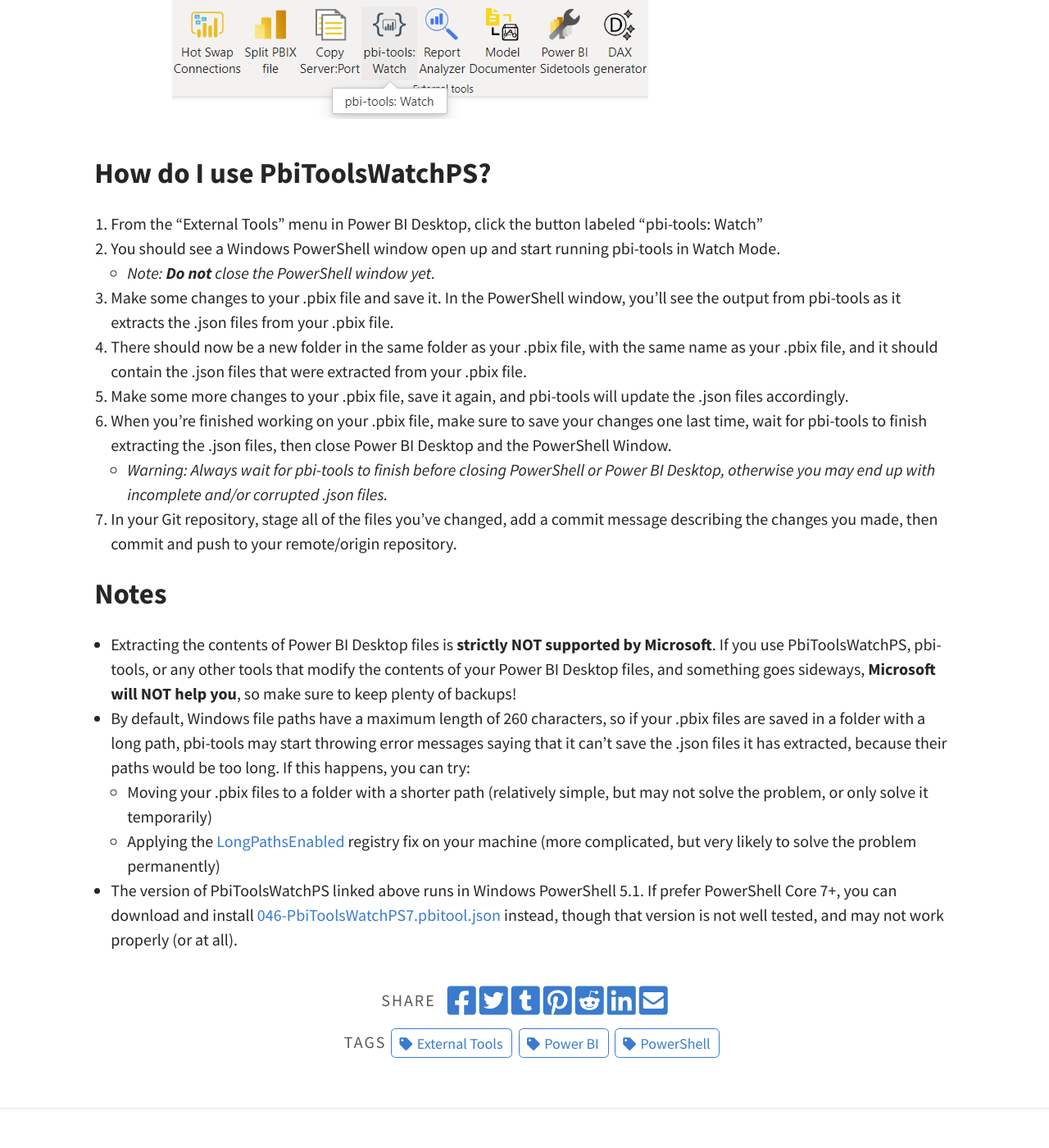
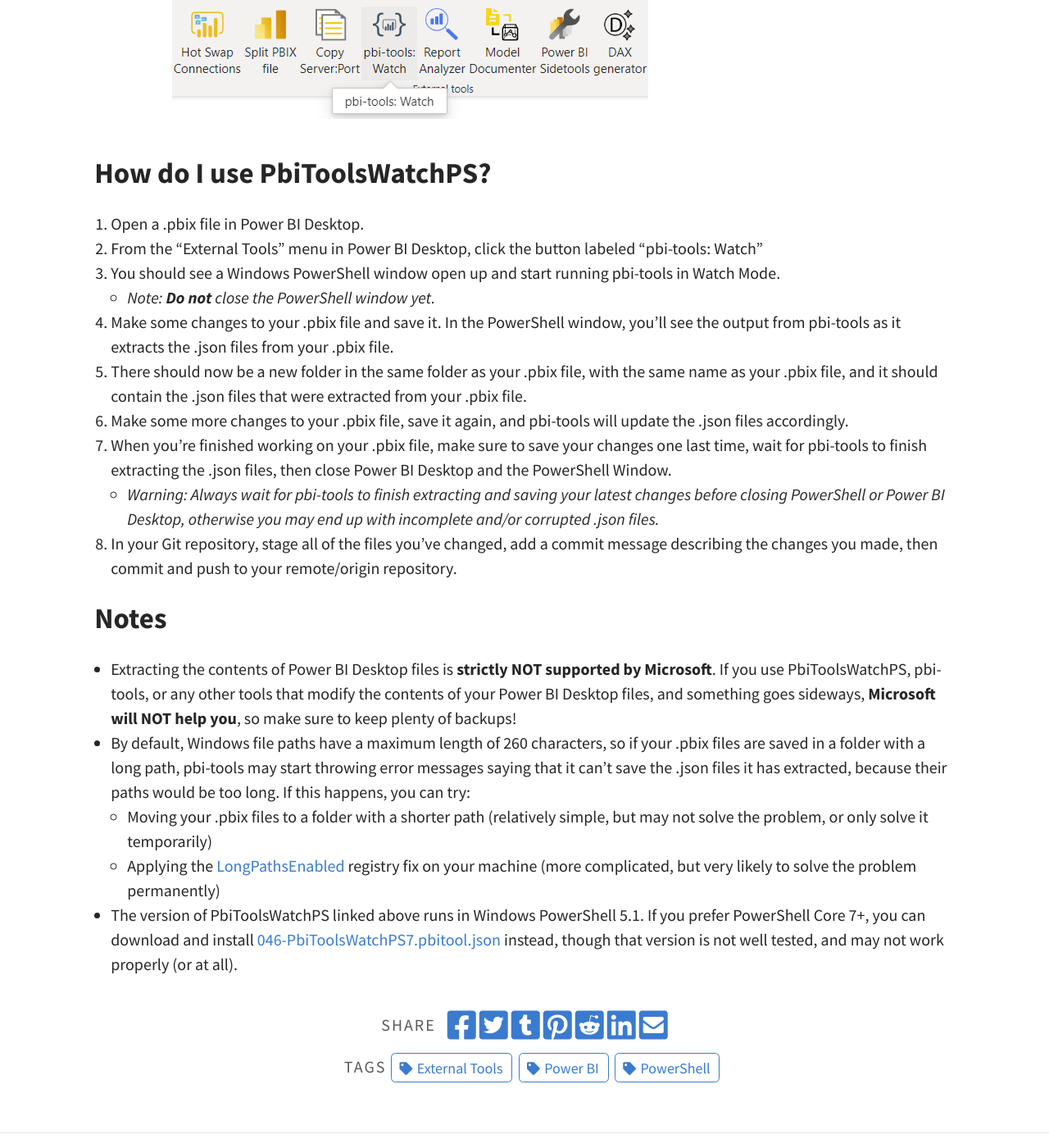
Before and after one commit to DataVolumeXYZ/DataVolumeXYZ, a Jekyll site: the page built from _posts/2023-03-20-external-tool-PbiToolsWatchPS.md, in a window 1280 px wide and 1400 px high, scrolled down 2191 px. Shown: the whole window at 82% size. Built offline with Jekyll 4.4.1, drawn with Linux system fonts in a browser that asks for light colours.

Commit message:
Update 2023-03-20-external-tool-PbiToolsWatchPS.md
Fixed numbering and some minor typos

```diff
--- a/_posts/2023-03-20-external-tool-PbiToolsWatchPS.md
+++ b/_posts/2023-03-20-external-tool-PbiToolsWatchPS.md
@@ -51,15 +51,16 @@
 
 ## How do I use PbiToolsWatchPS?
 
-1. From the "External Tools" menu in Power BI Desktop, click the button labeled "pbi-tools: Watch"
-2. You should see a Windows PowerShell window open up and start running pbi-tools in Watch Mode.
+1. Open a .pbix file in Power BI Desktop.
+2. From the "External Tools" menu in Power BI Desktop, click the button labeled "pbi-tools: Watch"
+3. You should see a Windows PowerShell window open up and start running pbi-tools in Watch Mode.
   * _Note: **Do not** close the PowerShell window yet._
-1. Make some changes to your .pbix file and save it. In the PowerShell window, you'll see the output from pbi-tools as it extracts the .json files from your .pbix file.
-2. There should now be a new folder in the same folder as your .pbix file, with the same name as your .pbix file, and it should contain the .json files that were extracted from your .pbix file.
-3. Make some more changes to your .pbix file, save it again, and pbi-tools will update the .json files accordingly.
-4. When you're finished working on your .pbix file, make sure to save your changes one last time, wait for pbi-tools to finish extracting the .json files, then close Power BI Desktop and the PowerShell Window.
-  * _Warning: Always wait for pbi-tools to finish before closing PowerShell or Power BI Desktop, otherwise you may end up with incomplete and/or corrupted .json files._
-1. In your Git repository, stage all of the files you've changed, add a commit message describing the changes you made, then commit and push to your remote/origin repository.
+4. Make some changes to your .pbix file and save it. In the PowerShell window, you'll see the output from pbi-tools as it extracts the .json files from your .pbix file.
+5. There should now be a new folder in the same folder as your .pbix file, with the same name as your .pbix file, and it should contain the .json files that were extracted from your .pbix file.
+6. Make some more changes to your .pbix file, save it again, and pbi-tools will update the .json files accordingly.
+7. When you're finished working on your .pbix file, make sure to save your changes one last time, wait for pbi-tools to finish extracting the .json files, then close Power BI Desktop and the PowerShell Window.
+  * _Warning: Always wait for pbi-tools to finish extracting and saving your latest changes before closing PowerShell or Power BI Desktop, otherwise you may end up with incomplete and/or corrupted .json files._
+8. In your Git repository, stage all of the files you've changed, add a commit message describing the changes you made, then commit and push to your remote/origin repository.
 
 ## Notes
 
@@ -67,4 +68,4 @@
 * By default, Windows file paths have a maximum length of 260 characters, so if your .pbix files are saved in a folder with a long path, pbi-tools may start throwing error messages saying that it can't save the .json files it has extracted, because their paths would be too long. If this happens, you can try:
   * Moving your .pbix files to a folder with a shorter path (relatively simple, but may not solve the problem, or only solve it temporarily)
   * Applying the [LongPathsEnabled](https://docs.microsoft.com/en-us/windows/win32/fileio/maximum-file-path-limitation?tabs=cmd#enable-long-paths-in-windows-10-version-1607-and-later) registry fix on your machine (more complicated, but very likely to solve the problem permanently)
-* The version of PbiToolsWatchPS linked above runs in Windows PowerShell 5.1. If prefer PowerShell Core 7+, you can download and install [046-PbiToolsWatchPS7.pbitool.json](https://raw.githubusercontent.com/JamesDBartlett3/PowerBits/main/ExternalTools/046-PbiToolsWatchPS7.pbitool.json) instead, though that version is not well tested, and may not work properly (or at all).
+* The version of PbiToolsWatchPS linked above runs in Windows PowerShell 5.1. If you prefer PowerShell Core 7+, you can download and install [046-PbiToolsWatchPS7.pbitool.json](https://raw.githubusercontent.com/JamesDBartlett3/PowerBits/main/ExternalTools/046-PbiToolsWatchPS7.pbitool.json) instead, though that version is not well tested, and may not work properly (or at all).
```
